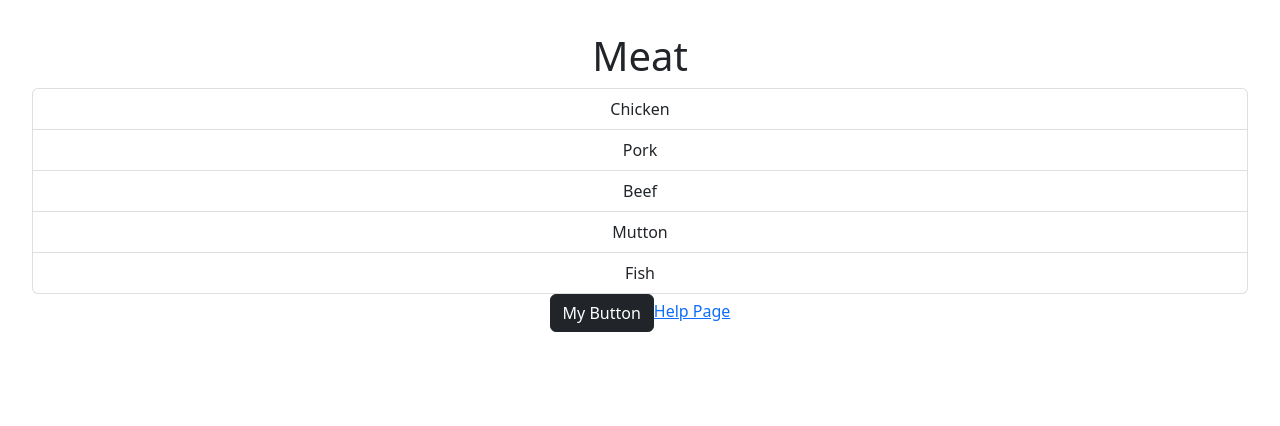
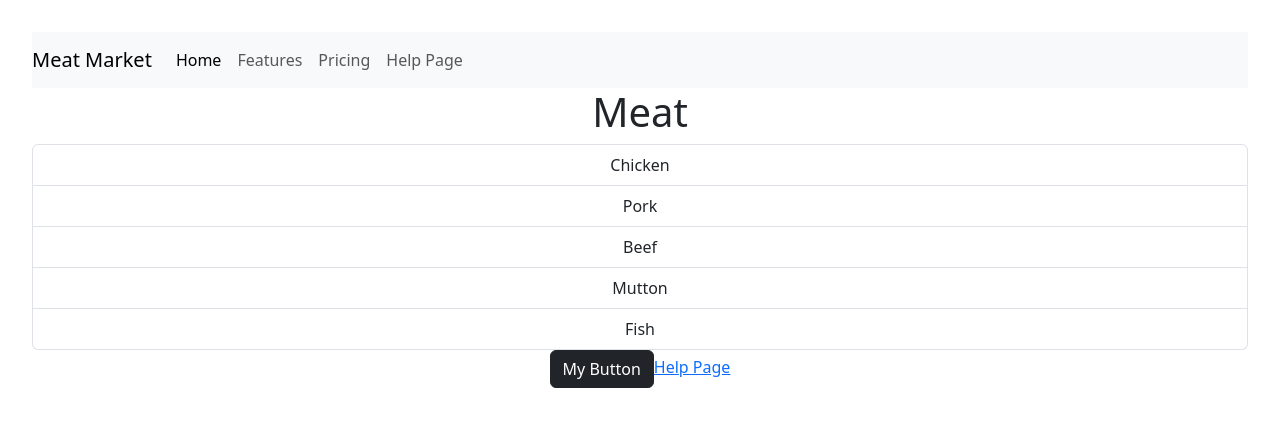
Before and after one commit to rhsnake/react_web, a React (Vite) app: page / in a window 1280 px wide. Shown: the top 426 px of the page. Built offline with nearby package versions, Linux system fonts and the light colour scheme.

Commit message:
Added Nav bar component, updated npm bootstrap to latest

```diff
--- a/package.json
+++ b/package.json
@@ -10,7 +10,7 @@
     "preview": "vite preview"
   },
   "dependencies": {
-    "bootstrap": "^5.2.3",
+    "bootstrap": "^5.3.7",
     "react": "^19.1.0",
     "react-dom": "^19.1.0",
     "react-router-dom": "^7.6.3"
--- a/src/Pages/home.tsx
+++ b/src/Pages/home.tsx
@@ -3,6 +3,7 @@ import Alert from "../components/Alert";
 import Button from "../components/Button";
 import ListGroup from "../components/ListGroup";
 import { Link } from "react-router-dom";
+import NavBar from "../components/NavBar";
 
 function Home() {
   let items = ["Chicken", "Pork", "Beef", "Mutton", "Fish"];
@@ -16,6 +17,10 @@ function Home() {
 
 
   return (
+    <>
+    <NavBar>
+
+    </NavBar>
     <div>
       <ListGroup items={items} heading="Meat" onSelectItem={handleSelectItem} />
       {alertVisible && <Alert onClose={() => setAlertVisibility(false)}> {selectedItem} </Alert>}
@@ -24,6 +29,7 @@ function Home() {
       </Button>
       <Link to= '/help'>Help Page</Link>
     </div>
+    </>
   );
 }
 
--- /dev/null
+++ b/src/components/NavBar.tsx
@@ -0,0 +1,27 @@
+import { Link } from "react-router-dom";
+
+// interface Props {}
+
+const NavBar = () => {
+  return (
+    <nav className="navbar navbar-expand-lg bg-body-tertiary">
+      <a className="navbar-brand">Meat Market</a>
+      <div className="collapse navbar-collapse" id="navbarNavAltMarkup">
+        <div className="navbar-nav">
+          <Link className="nav-link active" aria-current="page" to='/'>
+            Home
+          </Link>
+          <a className="nav-link" href="#">
+            Features
+          </a>
+          <a className="nav-link" href="#">
+            Pricing
+          </a>
+          <Link className="nav-link" to= '/help'>Help Page</Link>
+        </div>
+      </div>
+    </nav>
+  );
+};
+
+export default NavBar;
```
Also changed, not shown: 1 other file (tests, documents, lock files or other folders).
